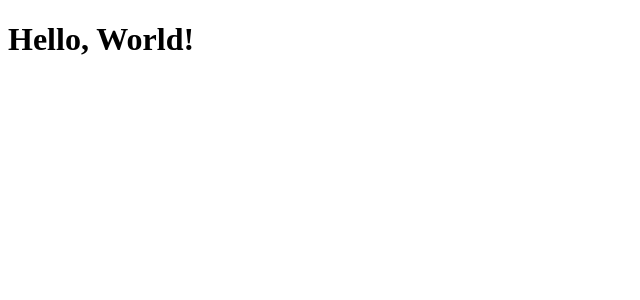
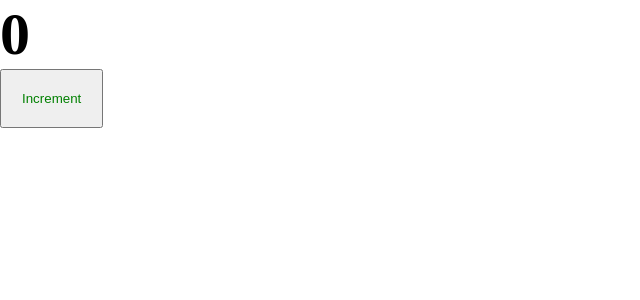
Before and after one commit to zionjke/auctionv2, a React app: page / in a window 1280 px wide. Shown: the top 300 px of the page, without its empty margins (0-640 px from the left). Built offline with nearby package versions, Linux system fonts and the light colour scheme.

Commit message:
1.5 add css modules, mini-css-extract, rules for css in build

```diff
--- a/package.json
+++ b/package.json
@@ -27,7 +27,8 @@
     "@types/react": "^17.0.39",
     "@types/react-dom": "^17.0.11",
     "@types/webpack-dev-server": "^4.7.2",
-    "webpack-dev-server": "^4.7.4"
+    "webpack-dev-server": "^4.7.4",
+    "mini-css-extract-plugin": "^2.5.3"
   },
   "dependencies": {
     "react": "^17.0.2",
--- /dev/null
+++ b/src/App.tsx
@@ -0,0 +1,13 @@
+import React from 'react';
+import {Counter} from "./components/Counter";
+import './index.scss';
+
+const App = () => {
+    return (
+        <div className="app">
+            <Counter/>
+        </div>
+    );
+};
+
+export default App;
--- /dev/null
+++ b/src/components/Counter.module.scss
@@ -0,0 +1,4 @@
+.btn {
+  padding: 20px;
+  color: green;
+}
--- /dev/null
+++ b/src/components/Counter.tsx
@@ -0,0 +1,14 @@
+import React from 'react';
+import cls from './Counter.module.scss';
+export const Counter = () => {
+    const [count, setCount] = React.useState(0);
+
+    const increment = () => setCount(count + 1);
+
+    return (
+        <div>
+            <h1>{count}</h1>
+            <button className={cls.btn} onClick={increment}>Increment</button>
+        </div>
+    );
+};
--- /dev/null
+++ b/src/global.d.ts
@@ -0,0 +1,2 @@
+declare module '*.module.css';
+declare module '*.module.scss';
--- /dev/null
+++ b/src/index.scss
@@ -0,0 +1,9 @@
+* {
+  padding: 0;
+  margin: 0;
+  box-sizing: border-box;
+}
+
+.app {
+  font-size: 30px;
+}
--- a/src/index.tsx
+++ b/src/index.tsx
@@ -1,6 +1,7 @@
 import {render} from "react-dom";
+import App from "./App";
 
 render(
-    <h1>Hello, World!</h1>,
+    <App/>,
     document.getElementById("root")
 );
```
Also changed, not shown: 4 other files (tests, documents, lock files or other folders).
